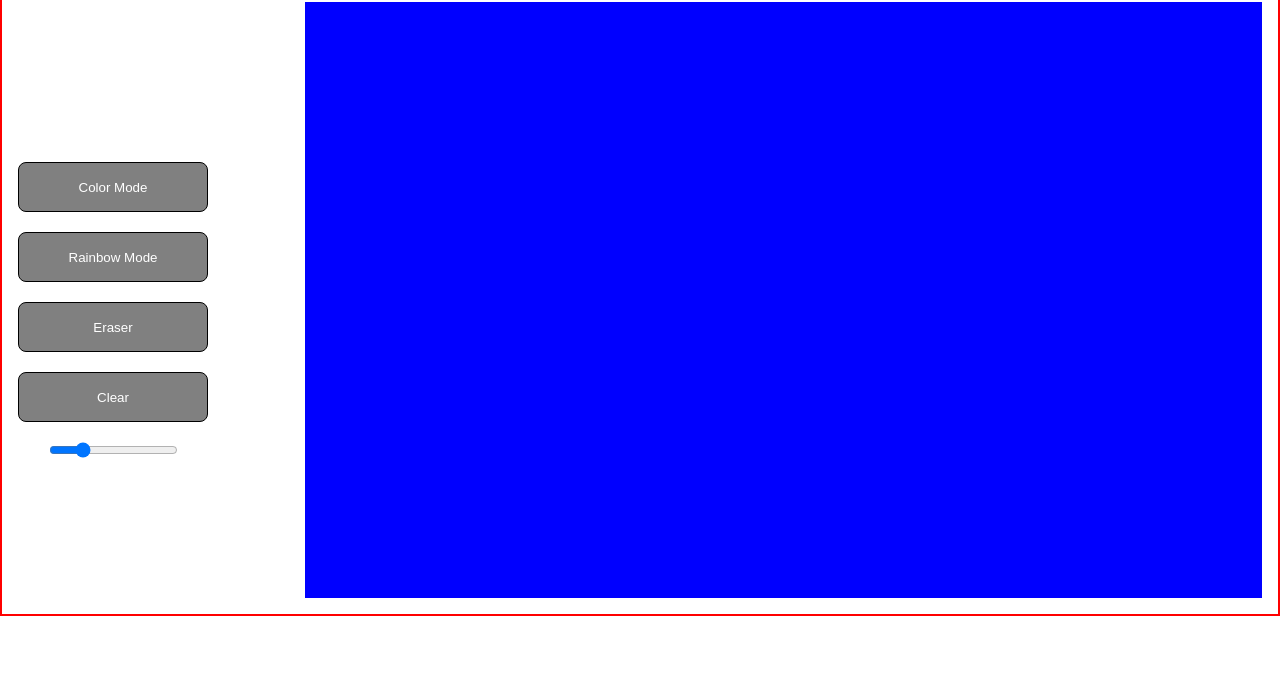
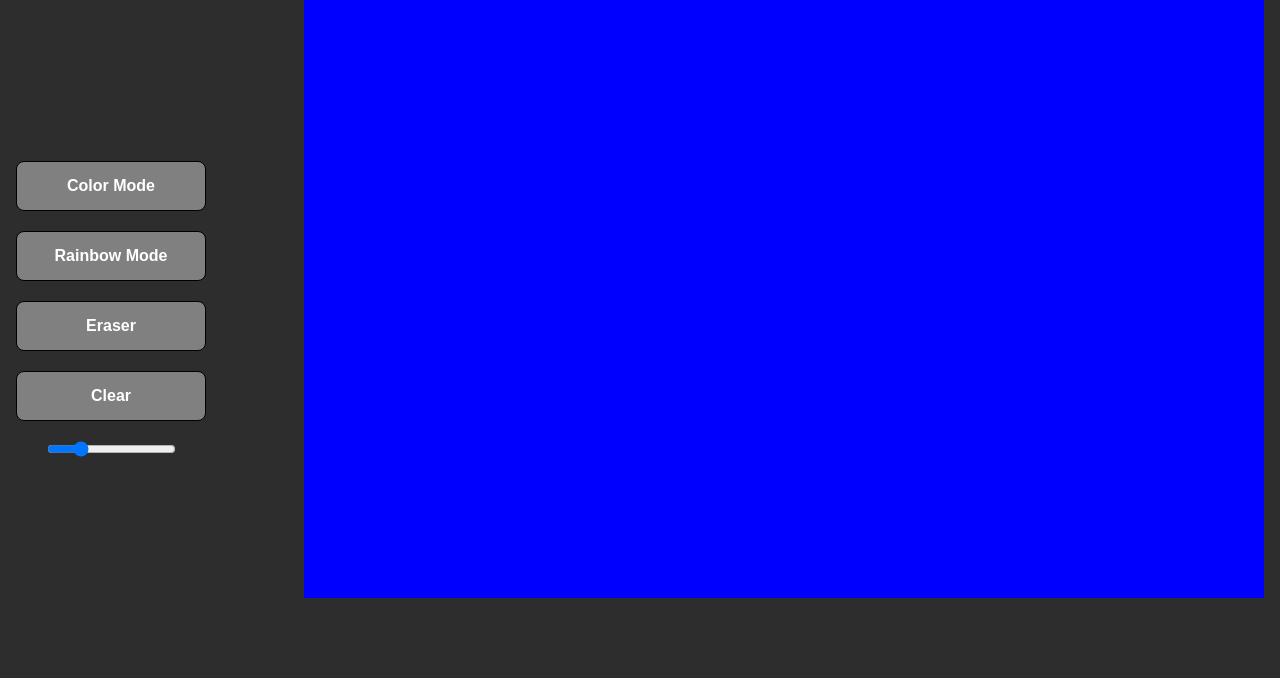
Before and after one commit to HamzaHersi01/Etch-A-Sketch, a plain HTML site: page index.html in a window 1280 px wide. Shown: the part 122-800 px from the top of the page. Drawn offline with Linux system fonts and the light colour scheme.

Commit message:
Completed styling of side-menu

```diff
--- a/style.css
+++ b/style.css
@@ -3,7 +3,7 @@
     padding: 0;
     box-sizing: border-box;
     font-family: 'Poppins', sans-serif;
-    background-color:white;
+    background-color:rgb(45, 45, 45);
 }
 
 body {
@@ -17,7 +17,6 @@ body {
 .content{
     display: flex;
     flex-direction: column;
-    border: red 1px solid;
 
 
 }
@@ -35,7 +34,6 @@ body {
     display: flex;
     height: max-content;
     justify-content: center;
-    border: red 1px solid;
     height: 630px;
     padding: 16px;
 }
@@ -68,6 +66,8 @@ button{
     width: 190px;
     height: 50px;
     border-radius: 8px;
+    font-size: 16px;
+    font-weight: 900;
 }
 
 .slidecontainer{
```
